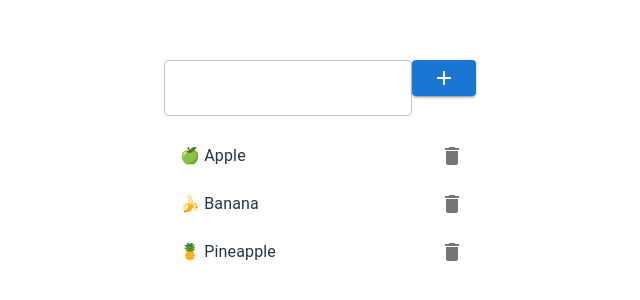
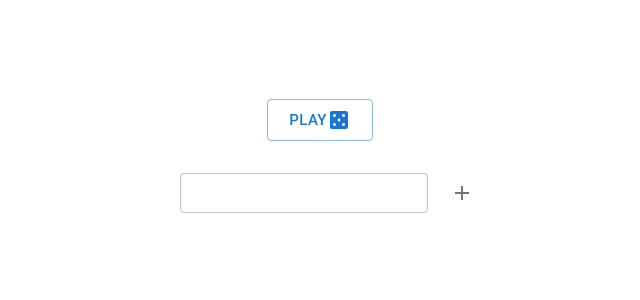
Before and after one commit to larreaf/generala-scorer, a React (Vite) app: page / in a window 1280 px wide. Shown: the part 228-528 px from the top of the page, without its empty margins (320-960 px from the left). Built offline with nearby package versions, Linux system fonts and the light colour scheme.

Commit message:
User inscription

```diff
--- a/src/App.tsx
+++ b/src/App.tsx
@@ -4,6 +4,7 @@ import './App.css';
 import Layout from './components/Layout';
 import Scorer from './components/Scorer';
 import { store } from './redux/store';
+import UserInscription from './components/UserInscription';
 
 function App() {
 
@@ -13,12 +14,11 @@ function App() {
         <Layout>
           <BrowserRouter>
             <Routes>
-              {/* <Route path="/" element={<Users />} /> */}
+              <Route path="/" element={<UserInscription/>} />
               <Route path="/scorer" element={<Scorer />} />
             </Routes>
           </BrowserRouter>
         </Layout>
-
       </Provider>
 
       {/* <HistoryRouter history={history}> */}
--- a/src/components/Layout/index.tsx
+++ b/src/components/Layout/index.tsx
@@ -1,4 +1,3 @@
-import Users from "../User";
 
 interface LayoutProps {
   children?: React.ReactNode;
@@ -7,10 +6,9 @@ interface LayoutProps {
 const Layout = ({ children }: LayoutProps) => {
 
   return (
-   <div>
-    <Users/>
-    {children}
-   </div>
+    <div>
+      {children}
+    </div>
   );
 };
 
--- a/src/components/Scorer/index.tsx
+++ b/src/components/Scorer/index.tsx
@@ -1,9 +1,7 @@
 import styled from "@emotion/styled";
-import { useEffect, useState } from "react";
-import { useDispatch } from 'react-redux';
+import { useState } from "react";
 import useScorer from '../../hooks/useScorer';
 import { Categories, Score, ScoreValue } from "../../redux/score";
-import { AppDispatch } from "../../redux/store";
 import ScoreModal from "./modal";
 
 interface styledScore {
@@ -66,25 +64,6 @@ const renderScore = ({ player, category, score, handleOpenModal }: RenderItemOpt
             )}
         />
     )
-    // <td
-    //     key={categories[i]}
-    //     style={{
-    //         border: '1px solid #ccc',
-    //         padding: '5px',
-    //         textAlign: 'center',
-    //         backgroundColor: score.crossedOut ? 'red': 'transparent',
-    //         color: score.crossedOut ? 'white': 'inherit',
-    //         // textDecoration: score.crossedOut ? 'line-through' : 'none',
-    //     }}
-    //     onClick={() => handleOpenModal(
-    //         row.player,
-    //         categories[i],
-    //         score.value,
-    //         score.crossedOut
-    //     )}
-    // >
-    //     {score.crossedOut ? "X" : score.value}
-    // </td>
 }
 
 const Scorer = () => {
@@ -92,13 +71,7 @@ const Scorer = () => {
     const [selectedCategory, setSelectedCategory] = useState<Categories>();
     const [openModal, setOpenModal] = useState<boolean>(false);
 
-    const { addUser, getScore, categories } = useScorer();
-    const dispatch = useDispatch<AppDispatch>();
-    // useEffect(() => {
-    //     dispatch(addUser('user1')); // Add default user or handle dynamically
-    //     dispatch(addUser('user2')); // Add default user or handle dynamically
-    // }, [dispatch]);
-
+    const { getScore, categories } = useScorer();
 
     const handleCloseModal = () => setOpenModal(false);
     const handleOpenModal = (player: string, category: Categories) => {
--- a/src/components/User/index.tsx
+++ b/src/components/UserInscription/index.tsx
@@ -1,7 +1,10 @@
+import styled from '@emotion/styled';
 import {
+  Add as AddIcon,
   Delete as DeleteIcon,
-  Add as AddIcon,
+  Casino as CasinoIcon,
 } from '@mui/icons-material';
+import { TextField } from '@mui/material';
 import Button from '@mui/material/Button';
 import Collapse from '@mui/material/Collapse';
 import IconButton from '@mui/material/IconButton';
@@ -11,7 +14,24 @@ import ListItemText from '@mui/material/ListItemText';
 import * as React from 'react';
 import { TransitionGroup } from 'react-transition-group';
 import useScorer from '../../hooks/useScorer';
-import { TextField } from '@mui/material';
+import { useNavigate } from 'react-router-dom';
+
+const StyledUsers = styled.div`
+  background-color: white;
+  color: black;
+  border: 5px black;
+  border-radius: 30px;
+  padding: 8px;
+`
+
+// const StyledHeader = styled.div`
+//   padding-left: 16px;
+//   padding-right: 16px;
+//   height: 46px;
+//   display: flex;
+//   justify-content: space-between;
+//   align-items: center;
+// `
 
 const FRUITS = [
   '🍏 Apple',
@@ -45,19 +65,24 @@ function renderItem({ item, handleRemoveFruit }: RenderItemOptions) {
   );
 }
 
-const Users = () => {
-  const [fruitsInBasket, setFruitsInBasket] = React.useState(FRUITS.slice(0, 3));
+const UserInscription = () => {
+  const navigate = useNavigate();
+  const [fruitsInBasket, setFruitsInBasket] = React.useState<Array<string>>([]);
+  const [playerName, setPlayerName] = React.useState<string>("");
+
   const { addUser, removeUser, getUsers } = useScorer();
 
-  for (let i = 0; i < fruitsInBasket.length; i++) {
-    addUser(fruitsInBasket[i]);
-  }
+  // for (let i = 0; i < fruitsInBasket.length; i++) {
+  //   addUser(fruitsInBasket[i]);
+  // }
 
   const handleAddFruit = () => {
     const nextHiddenItem = FRUITS.find((i) => !fruitsInBasket.includes(i));
     if (nextHiddenItem) {
       setFruitsInBasket((prev) => [nextHiddenItem, ...prev]);
-      addUser(nextHiddenItem)
+      const fruit = nextHiddenItem.split(' ')[0]
+      const player = fruit + ' ' + playerName;
+      addUser(player);
     }
   };
 
@@ -67,15 +92,38 @@ const Users = () => {
   };
 
   return (
-    <div>
-      <TextField></TextField>
+    <StyledUsers>
       <Button
-        variant="contained"
-        disabled={fruitsInBasket.length >= FRUITS.length}
-        onClick={handleAddFruit}
+        variant='outlined'
+        size='large'
+        sx={{marginTop: '16px'}}
+        onClick={() => navigate("/scorer")}
       >
-        <AddIcon />
+        Play
+        <CasinoIcon />
       </Button>
+      <List sx={{ mt: 1 }}>
+        <ListItem
+          secondaryAction={
+            <IconButton
+              edge="end"
+              aria-label="add-player"
+              title="Add player"
+              size='small'
+              disabled={fruitsInBasket.length >= FRUITS.length}
+              onClick={handleAddFruit}
+            >
+              <AddIcon />
+            </IconButton>
+          }
+        >
+          <ListItem>
+            <TextField
+              size='small'
+              onChange={(e) => setPlayerName(e.target.value)} />
+          </ListItem>
+        </ListItem>
+      </List>
       <List sx={{ mt: 1 }}>
         <TransitionGroup>
           {getUsers.map((item) => (
@@ -83,8 +131,8 @@ const Users = () => {
           ))}
         </TransitionGroup>
       </List>
-    </div>
+    </StyledUsers>
   );
 }
 
-export default Users;
+export default UserInscription;
```
